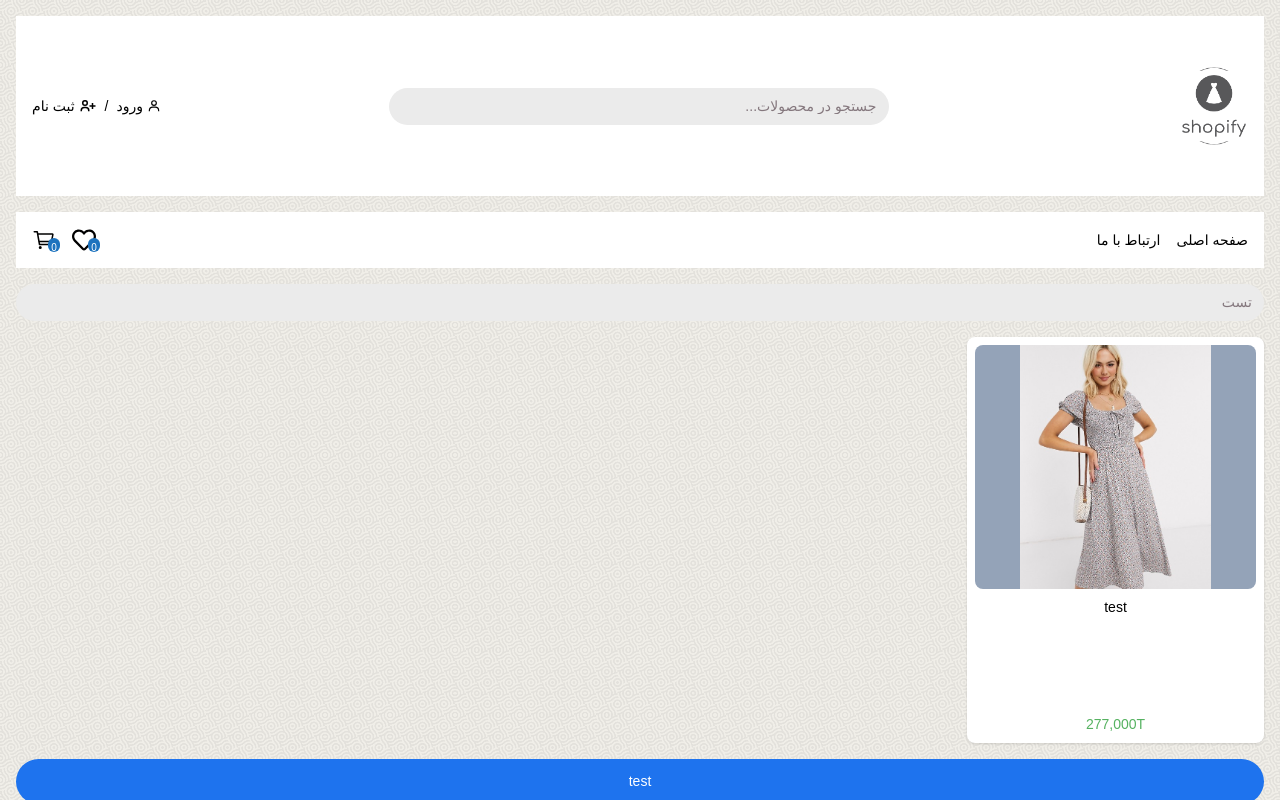
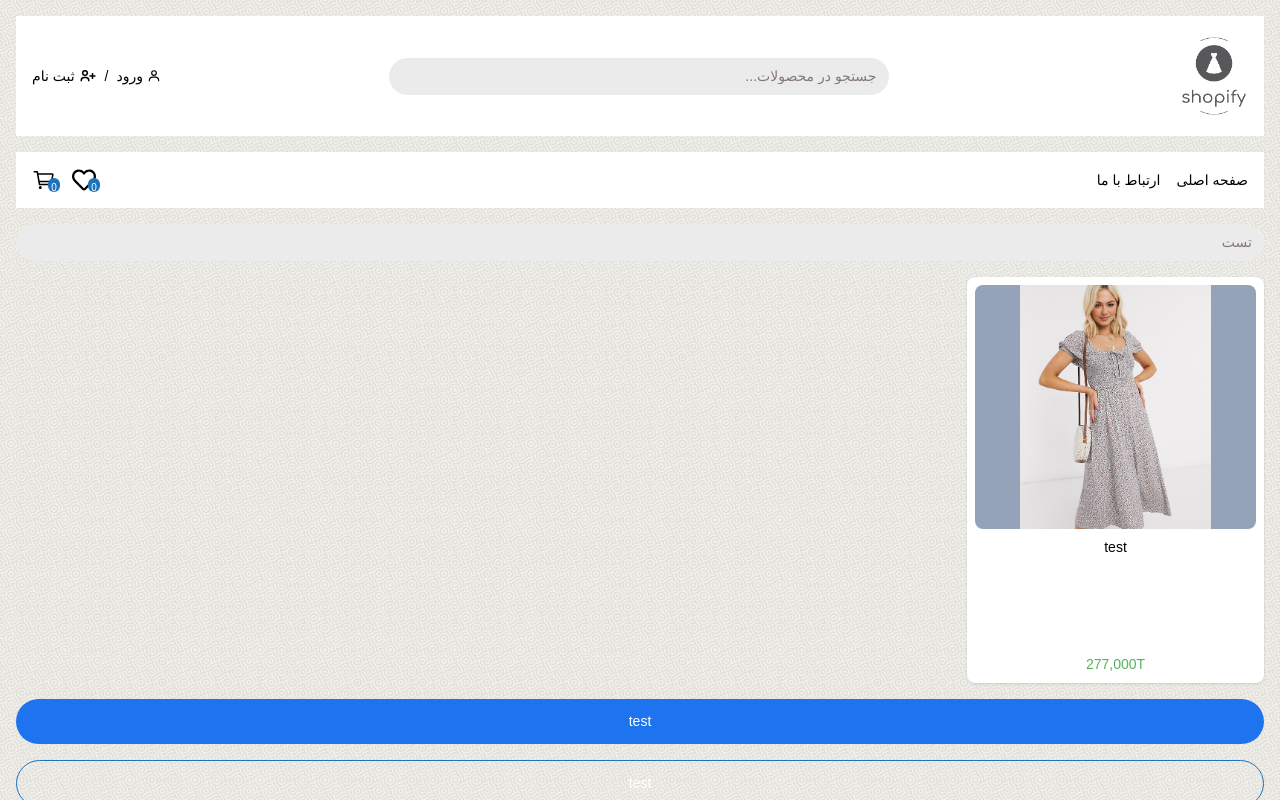
Before and after one commit to mohammadyousefi02/shopify, a Next.js app: page /components in a window 1280 px wide. Shown: the top 800 px of the page. Built offline with nearby package versions, Linux system fonts and the light colour scheme.

Commit message:
SOY-createCategoryCard:edit(Header):logo height

```diff
--- a/src/components/Header/index.tsx
+++ b/src/components/Header/index.tsx
@@ -23,7 +23,7 @@ function Header({inpValue, onChange}:Props) {
         <div className='container mx-auto px-4'>
             <div className='flex flex-col gap-2'>
               <div className='flex justify-between items-center w-full'>
-                <Image src='/images/logo.png' width={180} height={180} className="translate-x-14" objectFit="contain" alt="logo"/>
+                <Image src='/images/logo.png' width={180} height={120} className="translate-x-14" objectFit='contain' alt="logo"/>
                 <div className='w-[500px] translate-x-6'>
                   <Input placeholder='جستجو در محصولات...' value={inpValue} onChange={onChange}/>
                 </div>
```
